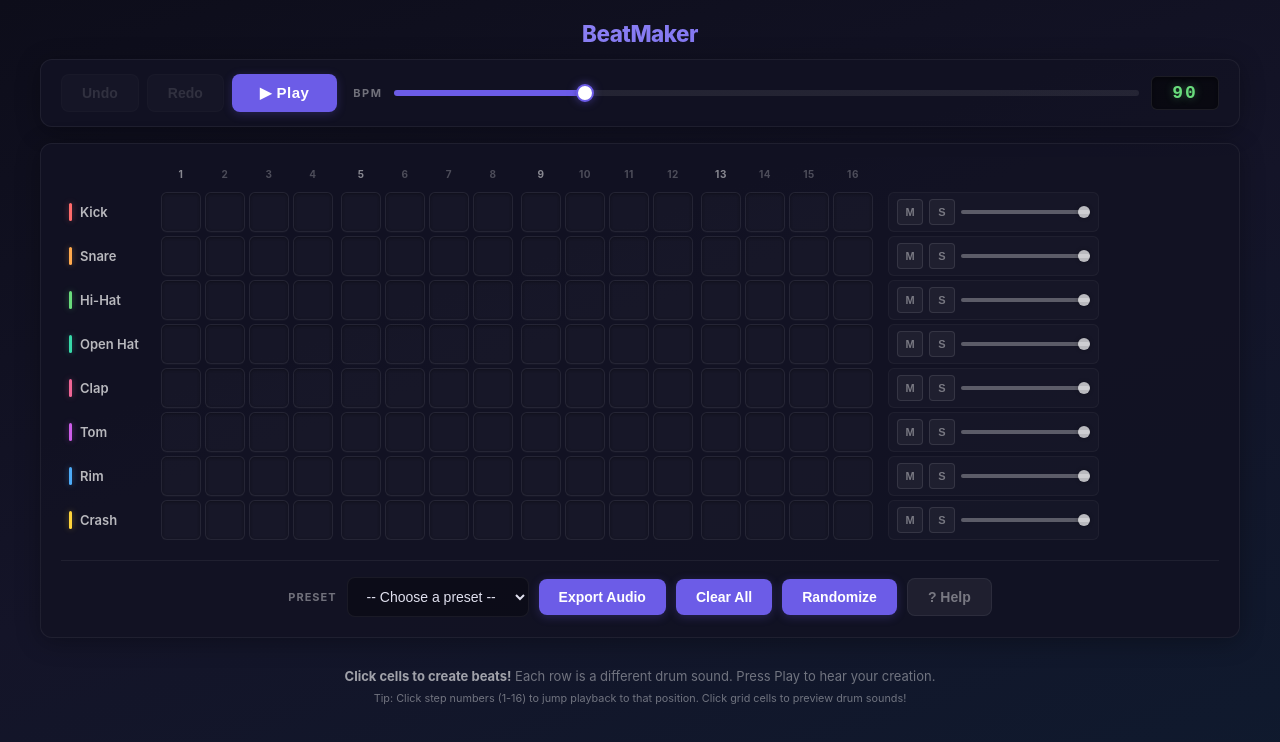
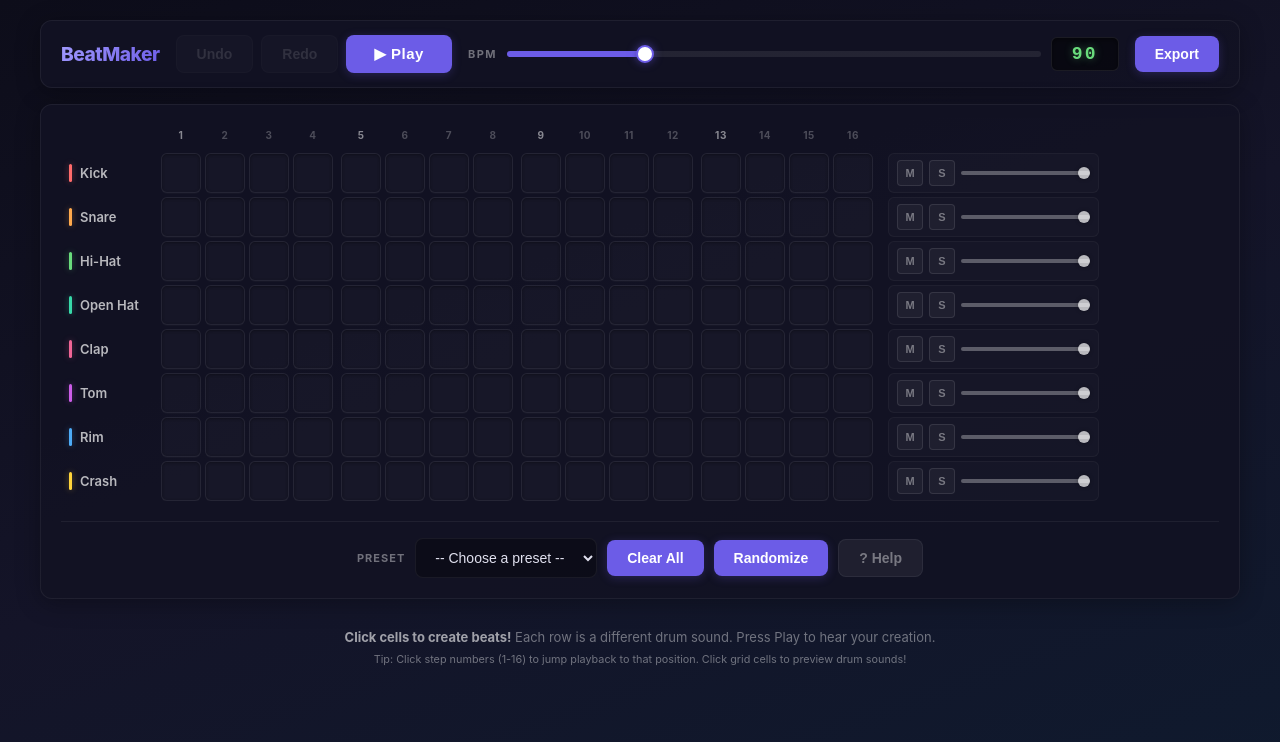
Before and after one commit to myteklab/BeatMaker, a plain HTML site: page index.html in a window 1280 px wide. Drawn offline with Linux system fonts and the light colour scheme.

Commit message:
Reorganize toolbar: inline title, move Export to transport bar, shorten BPM slider

```diff
--- a/index.html
+++ b/index.html
@@ -58,18 +58,6 @@
             margin: 0 auto;
         }
 
-        h1 {
-            text-align: center;
-            margin-bottom: 12px;
-            font-size: 1.4em;
-            font-weight: 800;
-            letter-spacing: -0.5px;
-            background: linear-gradient(135deg, var(--accent-light) 0%, var(--accent) 100%);
-            -webkit-background-clip: text;
-            -webkit-text-fill-color: transparent;
-            background-clip: text;
-        }
-
         /* === Transport Controls === */
         .transport {
             background: var(--surface);
@@ -82,6 +70,17 @@
             flex-wrap: wrap;
             border: 1px solid var(--border);
             box-shadow: 0 4px 24px rgba(0, 0, 0, 0.3);
+        }
+
+        .transport-title {
+            font-size: 1.2em;
+            font-weight: 800;
+            letter-spacing: -0.5px;
+            background: linear-gradient(135deg, var(--accent-light) 0%, var(--accent) 100%);
+            -webkit-background-clip: text;
+            -webkit-text-fill-color: transparent;
+            background-clip: text;
+            white-space: nowrap;
         }
 
         .transport-buttons {
@@ -162,9 +161,9 @@
         .bpm-control {
             display: flex;
             align-items: center;
-            gap: 12px;
+            gap: 10px;
             flex: 1;
-            min-width: 250px;
+            min-width: 160px;
         }
 
         .bpm-control label {
@@ -940,10 +939,6 @@
                 margin-right: 3px;
             }
 
-            h1 {
-                font-size: 1.3em;
-            }
-
             .controls-column {
                 flex: 0 0 130px;
             }
@@ -1003,8 +998,12 @@
                 padding: 10px;
             }
 
+            .transport-title {
+                display: none;
+            }
+
             .bpm-control {
-                min-width: 200px;
+                min-width: 140px;
             }
 
             .controls-column {
@@ -1034,10 +1033,9 @@
 </head>
 <body>
     <div class="container">
-        <h1>BeatMaker</h1>
-
         <!-- Transport Controls -->
         <div class="transport">
+            <div class="transport-title">BeatMaker</div>
             <div class="transport-buttons">
                 <button id="undoBtn" onclick="undo()" class="btn btn-secondary" disabled>Undo</button>
                 <button id="redoBtn" onclick="redo()" class="btn btn-secondary" disabled>Redo</button>
@@ -1048,6 +1046,7 @@
                 <input type="range" id="bpmSlider" min="60" max="180" value="90" step="1">
                 <div class="bpm-value" id="bpmValue">90</div>
             </div>
+            <button class="btn" onclick="exportBeat()">Export</button>
         </div>
 
         <!-- Sequencer Grid -->
@@ -1069,7 +1068,6 @@
                         <option value="Reggae">Reggae</option>
                     </select>
                 </div>
-                <button class="btn" onclick="exportBeat()">Export Audio</button>
                 <button class="btn" onclick="clearPattern()">Clear All</button>
                 <button class="btn" onclick="randomPattern()">Randomize</button>
                 <button class="btn btn-secondary" onclick="openHelpModal()">? Help</button>
```
